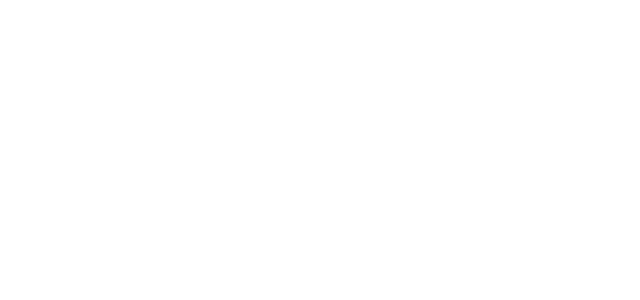
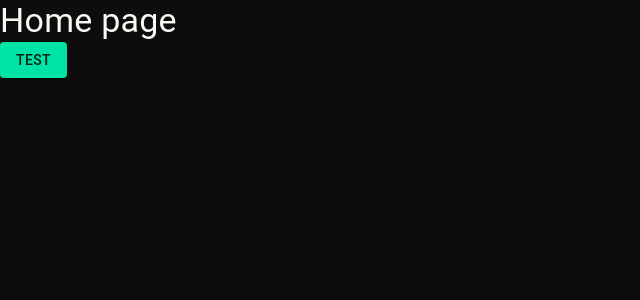
Before and after one commit to jordanos/alfred-web, a React (Vite) app: page / in a window 1280 px wide. Before the commit this address had no page. Shown: the top 300 px of the page, without its empty margins (0-640 px from the left). Built offline with nearby package versions, Linux system fonts and the light colour scheme.

Commit message:
feat: theme and routing setup

```diff
--- a/src/app/index.tsx
+++ b/src/app/index.tsx
@@ -1,16 +1,19 @@
-import { Box } from '@mui/material';
+import { Box, CssBaseline } from '@mui/material';
 import { createTheme, ThemeProvider } from '@mui/material/styles';
 import Wrapper from 'components/layout/Wrapper/Wrapper';
 import { Toaster } from 'components/toast';
 import { FC } from 'react';
 import { Route, Routes } from 'react-router-dom';
 import { noAsidePages } from 'routes/menu';
+import { themeOptions } from './theme';
 
-export const theme = createTheme();
+export const theme = createTheme(themeOptions);
 
 const App: FC = () => {
   return (
     <ThemeProvider theme={theme}>
+      <CssBaseline />
+
       <Box sx={{ display: 'flex', height: '100vh', width: '100%' }}>
         <Routes>
           {noAsidePages.map((path) => (
@@ -19,8 +22,8 @@ const App: FC = () => {
           {/* <Route path="*" element={<Aside />} /> */}
         </Routes>
         <Wrapper />
-        <Toaster position="bottom-left" />
       </Box>
+      <Toaster position="bottom-left" />
     </ThemeProvider>
   );
 };
--- /dev/null
+++ b/src/app/theme.ts
@@ -0,0 +1,29 @@
+import { ThemeOptions } from '@mui/material/styles';
+
+export const themeOptions: ThemeOptions = {
+  palette: {
+    mode: 'dark',
+    primary: {
+      main: '#00e3a6',
+    },
+    secondary: {
+      main: '#f50057',
+    },
+    background: {
+      default: '#0D0D0D',
+      paper: '#0D0D0D',
+    },
+    text: {
+      primary: '#F5FBF2',
+    },
+    info: {
+      main: '#2FB8EB',
+    },
+    warning: {
+      main: '#FFB413',
+    },
+    error: {
+      main: '#de200e',
+    },
+  },
+};
--- a/src/main.tsx
+++ b/src/main.tsx
@@ -1,4 +1,3 @@
-import { CssBaseline } from '@mui/material';
 import App from 'app';
 import { StrictMode } from 'react';
 import { createRoot } from 'react-dom/client';
@@ -14,7 +13,6 @@ if (container) {
     <StrictMode>
       <Provider store={store}>
         <Router>
-          <CssBaseline />
           <App />
         </Router>
       </Provider>
--- a/src/pages/Home/index.tsx
+++ /dev/null
@@ -1,12 +0,0 @@
-import { Typography } from '@mui/material';
-import { FC } from 'react';
-
-const Home: FC = () => {
-  return (
-    <Typography variant="h4" sx={{ width: '100%' }}>
-      Home page
-    </Typography>
-  );
-};
-
-export default Home;
--- /dev/null
+++ b/src/pages/Landing/index.tsx
@@ -0,0 +1,13 @@
+import { Box, Button, Typography } from '@mui/material';
+import { FC } from 'react';
+
+const Home: FC = () => {
+  return (
+    <Box>
+      <Typography variant="h4">Home page</Typography>
+      <Button variant="contained">Test</Button>
+    </Box>
+  );
+};
+
+export default Home;
--- a/src/routes/contentRoutes.ts
+++ b/src/routes/contentRoutes.ts
@@ -4,7 +4,7 @@ import { RouteObject } from 'react-router-dom';
 import { publicPages } from './menu';
 
 const pagesLazyImport: { [key: string]: LazyExoticComponent<FC> } = {
-  home: lazy(() => import('pages/Home')),
+  landing: lazy(() => import('pages/Landing')),
 };
 
 export const publicRoutes: RouteObject[] = [
--- a/src/routes/menu.ts
+++ b/src/routes/menu.ts
@@ -11,10 +11,10 @@ export const innerPages: PagesType = {};
 export const commonPages: PagesType = {};
 
 export const publicPages: PagesType = {
-  home: {
-    id: 'welcome',
-    text: 'Welcome',
-    path: '/welcome',
+  landing: {
+    id: 'landing',
+    text: 'landing',
+    path: '/',
   },
 };
 
```
